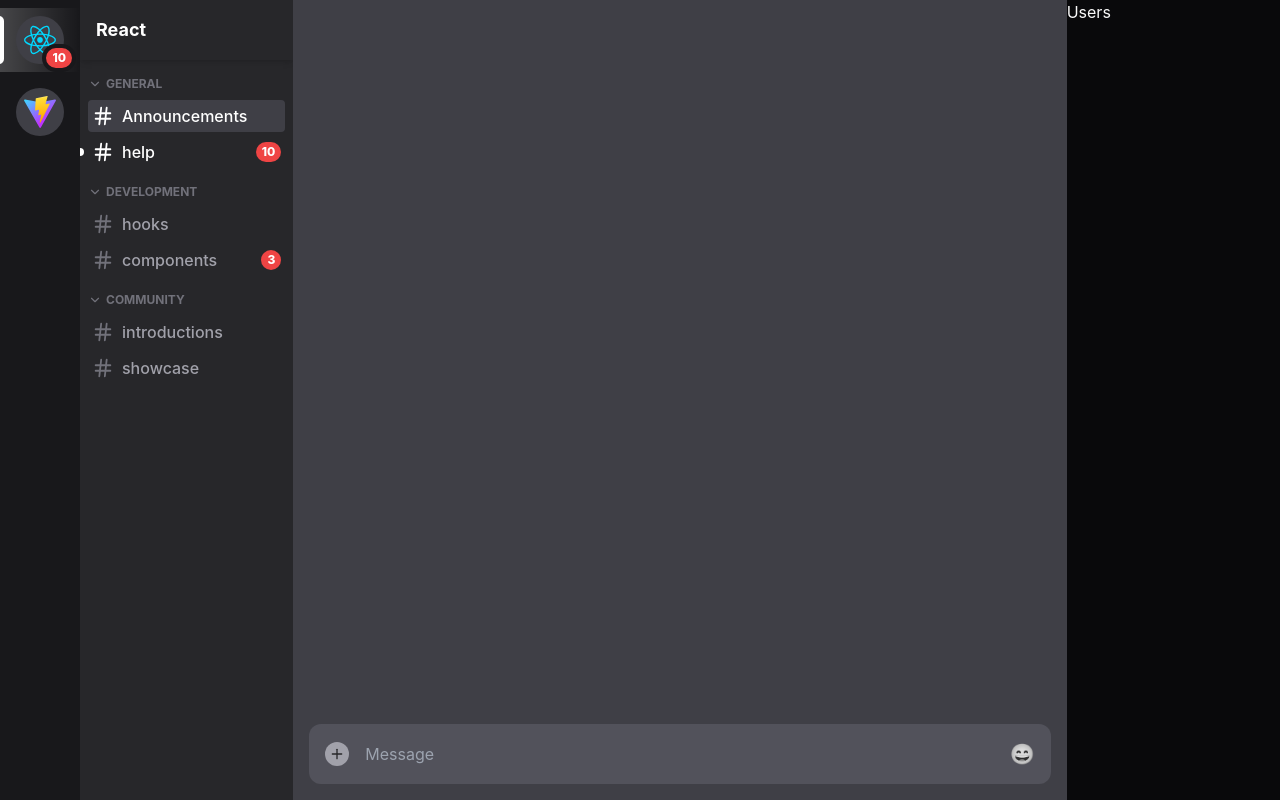
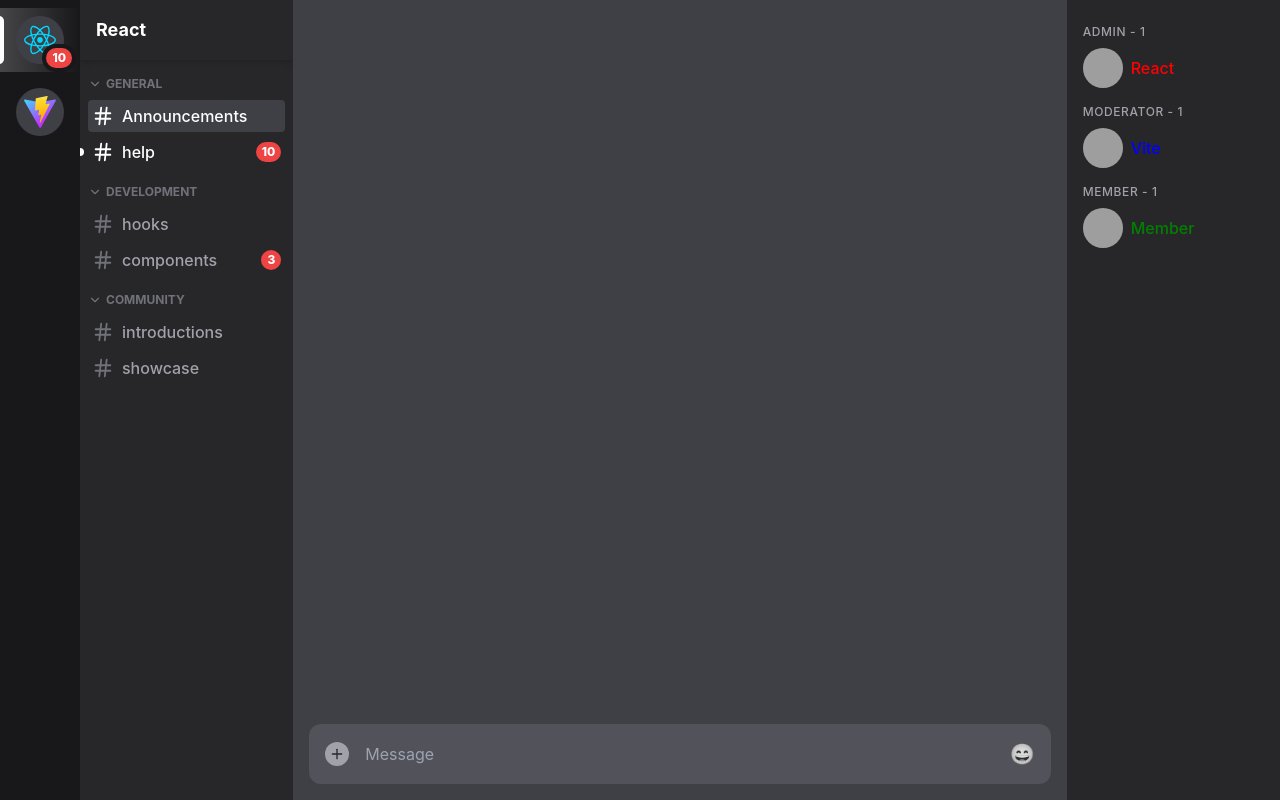
Before and after one commit to Aryan3902/discord-clone, a React (Vite) app in the folder discord-clone-frontend/: page / in a window 1280 px wide. Built offline with nearby package versions, Linux system fonts and the light colour scheme; grey boxes are pictures that could not be loaded.

Commit message:
Users List UI

```diff
--- a/discord-clone-frontend/src/App.tsx
+++ b/discord-clone-frontend/src/App.tsx
@@ -8,6 +8,7 @@
 import Chat from "./features/Chat/components/Chat";
 
 const ChannelList = lazy(() => import("./features/Channels/ChannelList"));
+const UsersList = lazy(() => import("./features/Users/UsersList"));
 
 const AppFallback = () => {
   console.log("App Fallback");
@@ -36,7 +37,11 @@
           <div className="flex-1">
             <Chat />
           </div>
-          <div className="w-1/6">Users</div>
+          <div className="w-1/6">
+            <Suspense fallback={<div>Users List Loading</div>}>
+              <UsersList />
+            </Suspense>
+          </div>
         </div>
       )}
       {error && <div>Error: {error}</div>}
--- a/discord-clone-frontend/src/constants/index.ts
+++ b/discord-clone-frontend/src/constants/index.ts
@@ -1,8 +1,52 @@
 import reactIcon from "@/assets/react.svg";
 import viteIcon from "@/assets/vite.svg";
 import { ChatInterface } from "@/types/chat";
+import { RoleInterface } from "@/types/roles";
 import { ServerDetails } from "@/types/server";
 import { UserInterface } from "@/types/user";
+
+export const roles: RoleInterface[] = [
+  {
+    id: 1,
+    name: "Admin",
+    color: "red",
+    serverId: 1,
+  },
+  {
+    id: 2,
+    name: "Moderator",
+    color: "blue",
+    serverId: 1,
+  },
+  {
+    id: 3,
+    name: "Member",
+    color: "green",
+    serverId: 1,
+  },
+]
+
+
+export const users: UserInterface[] = [
+  {
+    id: 1,
+    username: "React",
+    avatar: "null",
+    roles: [roles[0]],
+  },
+  {
+    id: 2,
+    username: "Vite",
+    avatar: "null",
+    roles: [roles[1]],
+  },
+  {
+    id: 3,
+    username: "Member",
+    avatar: "null",
+    roles: [roles[2]],
+  }
+];
 
 export const servers: ServerDetails[] = [
   {
@@ -86,6 +130,7 @@
         unread: false,
       },
     ],
+    users: [users[0], users[1], users[2]],
   },
   {
     id: 2,
@@ -103,6 +148,7 @@
         unread: false,
       },
     ],
+    users: [users[0], users[1], users[2]],
   },
 ];
 
@@ -156,16 +202,3 @@
     type: "text",
   },
 ];
-
-export const users: UserInterface[] = [
-  {
-    id: 1,
-    username: "React",
-    avatar: "null",
-  },
-  {
-    id: 2,
-    username: "Vite",
-    avatar: "null",
-  },
-];
--- /dev/null
+++ b/discord-clone-frontend/src/features/Users/UsersList.tsx
@@ -0,0 +1,34 @@
+import { useSelector } from "react-redux";
+import { selectCurrentServerUsers } from "@/redux/selectors";
+import { getNameInitials, groupIntoRoles } from "@/lib/utils";
+import { useMemo } from "react";
+import { Avatar, AvatarFallback, AvatarImage } from "@/components/ui/avatar";
+
+const UsersList = () => {
+  const users = useSelector(selectCurrentServerUsers);
+  const groupedUsers = useMemo(() => groupIntoRoles(users), [users]);
+  return (
+    <div className="bg-zinc-800 h-full p-4 pt-6 flex flex-col gap-4">
+        {groupedUsers.map((roleGroup) => (
+            <div key={roleGroup.role.id} className="flex flex-col gap-2">
+                <h3 className="text-xs uppercase text-zinc-400 font-medium tracking-wider">{roleGroup.role.name} - {roleGroup.users.length}</h3>
+                <div className="flex flex-col gap-2">
+                {roleGroup.users.map((user) => (
+                    <div key={user.id} className="flex items-center gap-2">
+                        <div className="w-10 h-10 rounded-full bg-zinc-700">
+                            <Avatar className="size-10">
+                                <AvatarImage src={user.avatar} />
+                                <AvatarFallback>{getNameInitials(user.username)}</AvatarFallback>
+                            </Avatar>
+                        </div>
+                        <div style={{ color: roleGroup.role.color }} className="text-white font-medium">{user.username}</div>
+                    </div>
+                ))}
+                </div>
+            </div>
+        ))}
+    </div>
+  )
+}
+
+export default UsersList
--- a/discord-clone-frontend/src/lib/utils.ts
+++ b/discord-clone-frontend/src/lib/utils.ts
@@ -1,5 +1,7 @@
 import { CategoryChannelDetails, ChannelDetails } from "@/types/channel";
+import { RoleInterface } from "@/types/roles";
 import { ServerDetails } from "@/types/server";
+import { UserInterface } from "@/types/user";
 import { clsx, type ClassValue } from "clsx";
 import { twMerge } from "tailwind-merge";
 
@@ -49,6 +51,22 @@
   }, [] as CategoryChannelDetails[]);
 }
 
+export function groupIntoRoles(users: UserInterface[]) {
+  return users.reduce((acc, user) => {
+    if (!acc.find((x) => x.role.id === user.roles[0].id)) {
+      acc.push({
+        role: user.roles[0],
+        users: [user],
+      });
+    } else {
+      acc.find((x) => x.role.id === user.roles[0].id)?.users.push(user);
+    }
+    return acc;
+  }, [] as {
+    role: RoleInterface;
+    users: UserInterface[];
+  }[]);
+}
 /**
  * Retrieves the selected channel ID based on the selected server ID, selected channel IDs, and server details.
  * If no server is selected, it returns the ID of the first channel of the first server.
--- a/discord-clone-frontend/src/redux/selectors/index.ts
+++ b/discord-clone-frontend/src/redux/selectors/index.ts
@@ -14,3 +14,11 @@
   (selectedChannelIds, currServer) =>
     currServer ? selectedChannelIds[currServer.id] : null
 );
+
+export const selectCurrentServerUsers = createSelector(
+  [
+    (state: RootState) => state.server.servers,
+    (state: RootState) => state.server.selectedServerId,
+  ],
+  (servers, selectedServerId) => servers.find((x) => x.id === selectedServerId)?.users || []
+);
--- /dev/null
+++ b/discord-clone-frontend/src/types/roles.ts
@@ -0,0 +1,6 @@
+export interface RoleInterface {
+  id: number;
+  name: string;
+  color: string;
+  serverId: number;
+}
--- a/discord-clone-frontend/src/types/server.ts
+++ b/discord-clone-frontend/src/types/server.ts
@@ -1,4 +1,5 @@
 import { ChannelDetails } from "./channel";
+import { UserInterface } from "./user";
 
 interface ServerDetails {
   id: number;
@@ -7,6 +8,7 @@
   mentions: number;
   unread: boolean;
   channels: ChannelDetails[];
+  users: UserInterface[];
 }
 
 export type { ServerDetails };
--- a/discord-clone-frontend/src/types/user.ts
+++ b/discord-clone-frontend/src/types/user.ts
@@ -1,5 +1,8 @@
+import { RoleInterface } from "./roles";
+
 export interface UserInterface {
   id: number;
   username: string;
   avatar: string;
+  roles: RoleInterface[];
 }
```
